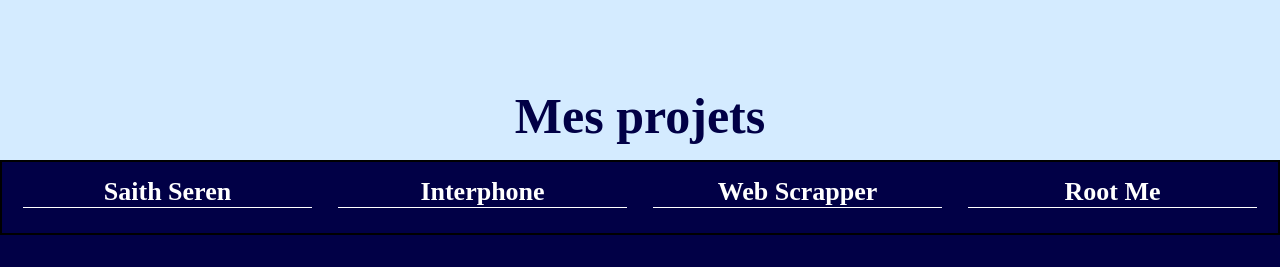
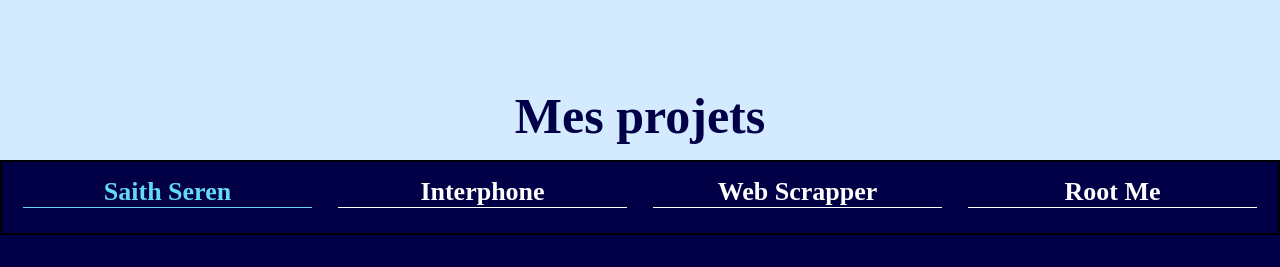
Before and after one commit to RomainBsu/RomainBsu.github.io, a website: page index.html in a window 1280 px wide. Shown: the part 5593-5860 px from the top of the page. Drawn offline with nearby package versions, Linux system fonts and the light colour scheme.

Commit message:
edit console.log and css default color

```diff
--- a/script.js
+++ b/script.js
@@ -593,7 +593,6 @@ function showProject(projectId, name) {
   if (projectElement) {
     if (projectElement.style.display === "" || projectElement.style.display === "none") {
       projectElement.style.display = "flex";
-      console.log(projectElement);
     } else {
       projectElement.style.display = "none";
     }
--- a/styles.css
+++ b/styles.css
@@ -1171,7 +1171,7 @@ header {
     text-align: center;
 }
 
-.menuprojetse .saithtitle{
+.menuprojets .saithtitle{
     color: rgb(100, 216, 245);
     border-color: rgb(100, 216, 245);
 }
@@ -1207,6 +1207,7 @@ header {
     border-bottom: solid 1px rgb(212, 235, 255);
     border-top: solid 1px rgb(212, 235, 255);
 }
+
 .saithseren.project img{
     width: 68%;
     margin: 0 2% 0 2%;
```
